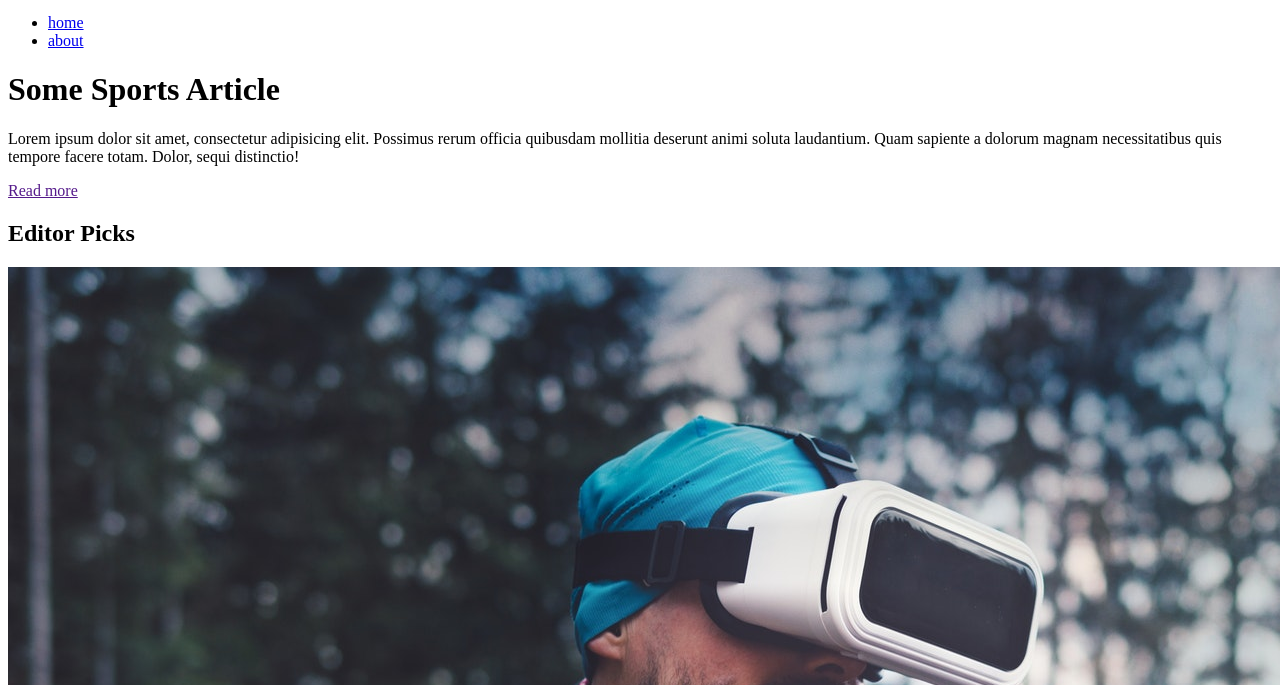
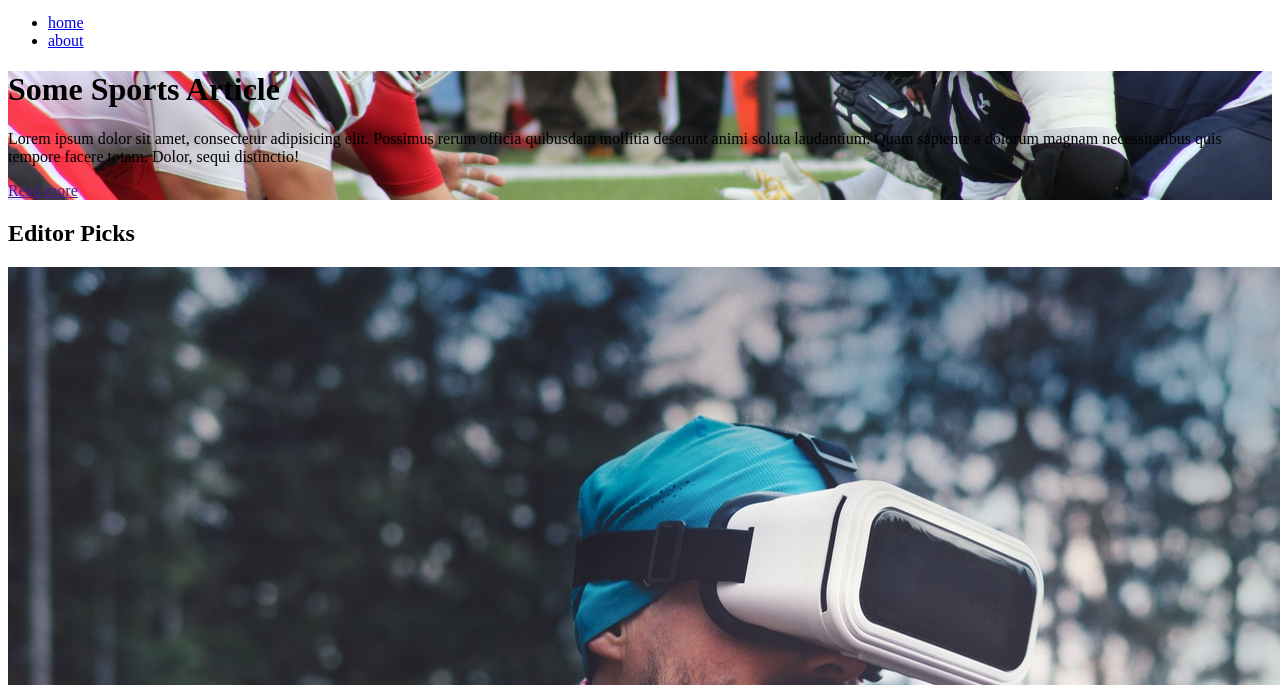
Before and after one commit to zbyszrom/newsgrid, a Gatsby site: page / in a window 1280 px wide. Shown: the part 115-800 px from the top of the page. Built offline with nearby package versions, Linux system fonts and the light colour scheme; Gatsby itself is replaced by a stand-in of ours.

Commit message:
background image

```diff
--- a/src/components/showcase.js
+++ b/src/components/showcase.js
@@ -1,16 +1,34 @@
 import React from 'react'
 import {Link} from 'gatsby'
+import { useStaticQuery, graphql } from "gatsby"
+import BackgroundImage from 'gatsby-background-image'
+
+const getImage = graphql`
+query {
+    Bcg: file(name: {eq: "featured"}) {
+        childImageSharp {
+          fluid {
+            ...GatsbyImageSharpFluid
+          }
+        }
+      }
+}
+`
 
 
 const Showcase = ()=> {
+
+    const data = useStaticQuery(getImage)
+
     return(
-        <header>
+        <BackgroundImage
+        fluid = {data.Bcg.childImageSharp.fluid} className = ''>
             <div className =''>
             <h1>Some Sports Article</h1>
             <p>Lorem ipsum dolor sit amet, consectetur adipisicing elit. Possimus rerum officia quibusdam mollitia deserunt animi soluta laudantium. Quam sapiente a dolorum magnam necessitatibus quis tempore facere totam. Dolor, sequi distinctio!</p>
             <Link to = ''> Read more</Link>
             </div>
-        </header>
+          </BackgroundImage>
 
     )
 }
```
Also changed, not shown: src/images/featured.jpg (added), 1 other file.
